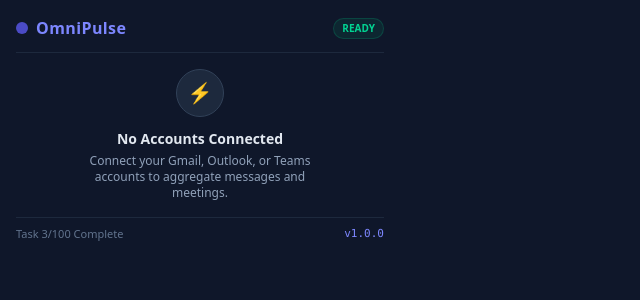
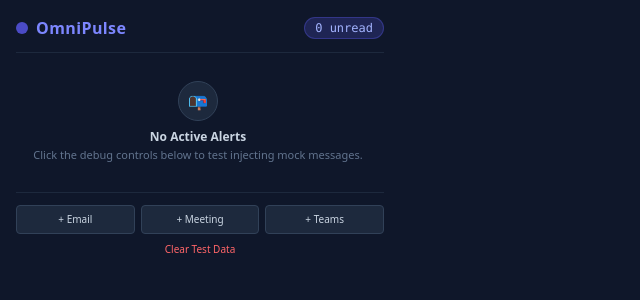
Before and after one commit to anandkdev/MultiPing, a React (Vite) app: page / in a window 1280 px wide. Shown: the top 300 px of the page, without its empty margins (0-640 px from the left). Built offline with nearby package versions, Linux system fonts and the light colour scheme.

Commit message:
Wire useStorage Hook into App.tsx & Build Live Debug Controls

```diff
--- a/src/App.tsx
+++ b/src/App.tsx
@@ -1,4 +1,84 @@
+/// <reference types="chrome" />
+import { useStorage } from "./hooks/useStorage";
+import type { NotificationItem } from "./types";
+
 export default function App() {
+  const { storage, loading, updateState } = useStorage();
+
+  // Helper function to inject mock notifications for live UI testing
+  const addMockItem = async (category: "email" | "meeting" | "teams_msg") => {
+    const newItem: NotificationItem = {
+      id: `mock-${Date.now()}`,
+      accountId: "acc-1",
+      accountEmail:
+        category === "teams_msg" ? "work@company.com" : "personal@gmail.com",
+      provider: category === "teams_msg" ? "microsoft" : "google",
+      category,
+      title:
+        category === "email"
+          ? "QHSSE Project Update Required"
+          : category === "meeting"
+            ? "Architecture Sync Meeting"
+            : "Direct Message in Teams",
+      snippet:
+        category === "email"
+          ? "Please review the updated design guidelines draft."
+          : category === "meeting"
+            ? "Discussion on risk assessment approval workflows."
+            : "Hey, do you have a quick moment for a quick check?",
+      senderOrOrganizer: category === "teams_msg" ? "Svetlana" : "Krishna",
+      timestamp: Date.now(),
+      isUnread: true,
+      deepLink:
+        category === "email"
+          ? "https://mail.google.com/mail/u/0/"
+          : category === "meeting"
+            ? "https://calendar.google.com"
+            : "https://teams.microsoft.com",
+    };
+
+    await updateState((prev) => {
+      const updatedItems = [newItem, ...prev.items];
+      const emails = updatedItems.filter(
+        (i) => i.category === "email" && i.isUnread,
+      ).length;
+      const meetings = updatedItems.filter(
+        (i) => i.category === "meeting" && i.isUnread,
+      ).length;
+      const teamsMsgs = updatedItems.filter(
+        (i) => i.category === "teams_msg" && i.isUnread,
+      ).length;
+
+      return {
+        ...prev,
+        items: updatedItems,
+        unreadCounts: {
+          total: emails + meetings + teamsMsgs,
+          emails,
+          meetings,
+          teamsMsgs,
+        },
+      };
+    });
+  };
+
+  // Helper function to reset test data
+  const clearAllMockData = async () => {
+    await updateState((prev) => ({
+      ...prev,
+      items: [],
+      unreadCounts: { total: 0, emails: 0, meetings: 0, teamsMsgs: 0 },
+    }));
+  };
+
+  if (loading) {
+    return (
+      <div className="w-full h-full bg-slate-900 text-slate-400 flex items-center justify-center text-xs font-mono">
+        Loading OmniPulse state...
+      </div>
+    );
+  }
+
   return (
     <div className="w-full h-full text-slate-100 p-4 flex flex-col justify-between">
       {/* Extension Header */}
@@ -9,29 +89,87 @@ export default function App() {
             OmniPulse
           </h1>
         </div>
-        <span className="text-[10px] uppercase font-semibold bg-emerald-500/10 text-emerald-400 px-2 py-0.5 rounded-full border border-emerald-500/20">
-          Ready
-        </span>
+        <div className="flex items-center gap-2">
+          <span className="text-xs bg-indigo-500/20 text-indigo-300 font-mono px-2.5 py-0.5 rounded-full border border-indigo-500/30">
+            {storage.unreadCounts.total} unread
+          </span>
+        </div>
       </header>
 
-      {/* Main Body Placeholder */}
-      <main className="my-auto flex flex-col items-center justify-center text-center p-4">
-        <div className="w-12 h-12 rounded-full bg-slate-800 flex items-center justify-center mb-3 border border-slate-700">
-          <span className="text-xl">⚡</span>
-        </div>
-        <h2 className="text-sm font-semibold text-slate-200">
-          No Accounts Connected
-        </h2>
-        <p className="text-xs text-slate-400 mt-1 max-w-[240px]">
-          Connect your Gmail, Outlook, or Teams accounts to aggregate messages
-          and meetings.
-        </p>
+      {/* Notification List / Main Body */}
+      <main className="flex-1 my-3 overflow-y-auto space-y-2 pr-1">
+        {storage.items.length === 0 ? (
+          <div className="h-full flex flex-col items-center justify-center text-center p-4">
+            <div className="w-10 h-10 rounded-full bg-slate-800 flex items-center justify-center mb-2 border border-slate-700 text-slate-400">
+              📭
+            </div>
+            <h2 className="text-xs font-semibold text-slate-300">
+              No Active Alerts
+            </h2>
+            <p className="text-[11px] text-slate-500 mt-0.5">
+              Click the debug controls below to test injecting mock messages.
+            </p>
+          </div>
+        ) : (
+          storage.items.map((item) => (
+            <a
+              key={item.id}
+              href={item.deepLink}
+              target="_blank"
+              rel="noreferrer"
+              className="block p-2.5 rounded-lg bg-slate-800/80 hover:bg-slate-800 border border-slate-700/60 transition-colors group"
+            >
+              <div className="flex items-center justify-between mb-1">
+                <span className="text-[10px] font-semibold text-indigo-400 uppercase tracking-wider">
+                  {item.category === "email"
+                    ? "✉️ Email"
+                    : item.category === "meeting"
+                      ? "📅 Meeting"
+                      : "💬 Teams"}
+                </span>
+                <span className="text-[10px] text-slate-500">
+                  {item.accountEmail}
+                </span>
+              </div>
+              <h3 className="text-xs font-medium text-slate-200 group-hover:text-indigo-300 truncate">
+                {item.title}
+              </h3>
+              <p className="text-[11px] text-slate-400 truncate mt-0.5">
+                {item.snippet}
+              </p>
+            </a>
+          ))
+        )}
       </main>
 
-      {/* Footer Status */}
-      <footer className="text-[11px] text-slate-500 text-center border-t border-slate-800 pt-2 flex justify-between items-center">
-        <span>Task 3/100 Complete</span>
-        <span className="text-indigo-400 font-mono">v1.0.0</span>
+      {/* Debug Controls Footer */}
+      <footer className="border-t border-slate-800 pt-3 flex flex-col gap-2">
+        <div className="grid grid-cols-3 gap-1.5">
+          <button
+            onClick={() => addMockItem("email")}
+            className="text-[10px] font-medium bg-slate-800 hover:bg-slate-700 text-slate-300 py-1.5 px-2 rounded border border-slate-700 transition"
+          >
+            + Email
+          </button>
+          <button
+            onClick={() => addMockItem("meeting")}
+            className="text-[10px] font-medium bg-slate-800 hover:bg-slate-700 text-slate-300 py-1.5 px-2 rounded border border-slate-700 transition"
+          >
+            + Meeting
+          </button>
+          <button
+            onClick={() => addMockItem("teams_msg")}
+            className="text-[10px] font-medium bg-slate-800 hover:bg-slate-700 text-slate-300 py-1.5 px-2 rounded border border-slate-700 transition"
+          >
+            + Teams
+          </button>
+        </div>
+        <button
+          onClick={clearAllMockData}
+          className="text-[10px] text-red-400 hover:text-red-300 transition text-center w-full"
+        >
+          Clear Test Data
+        </button>
       </footer>
     </div>
   );
```
